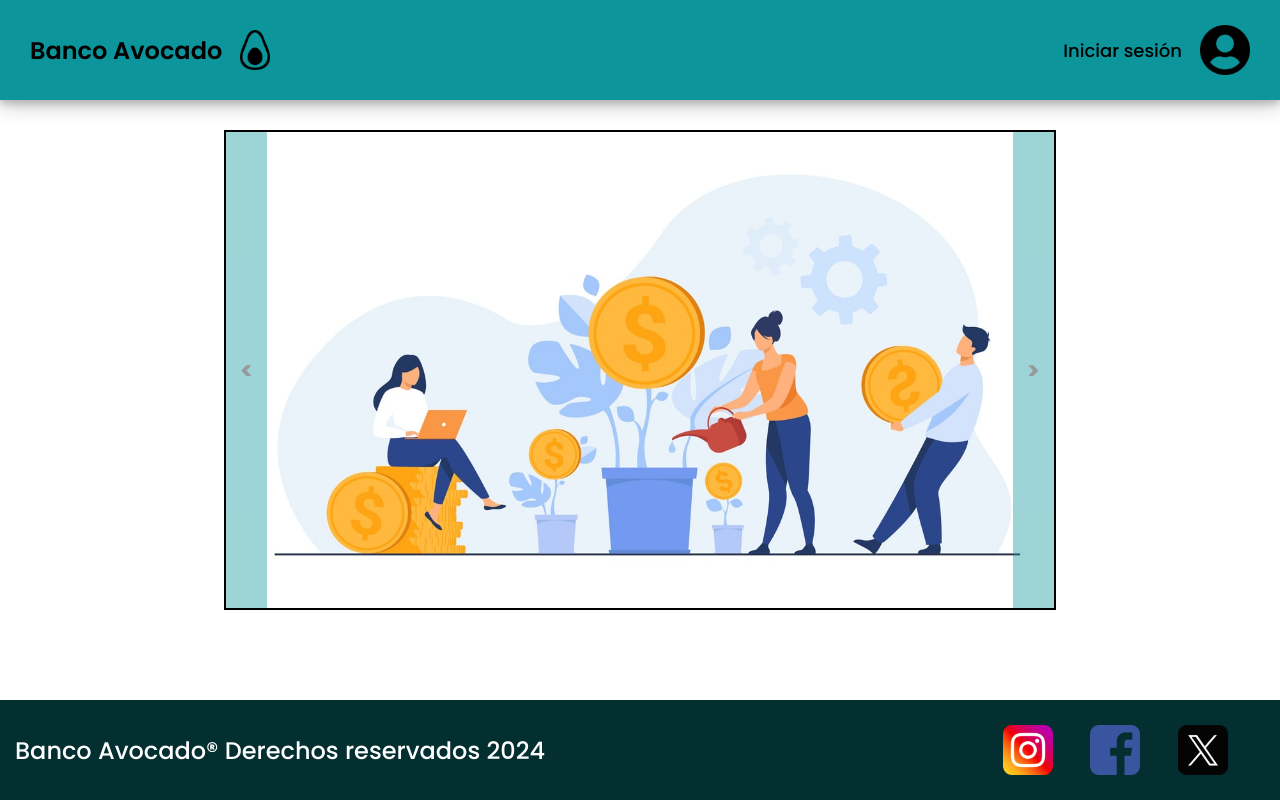
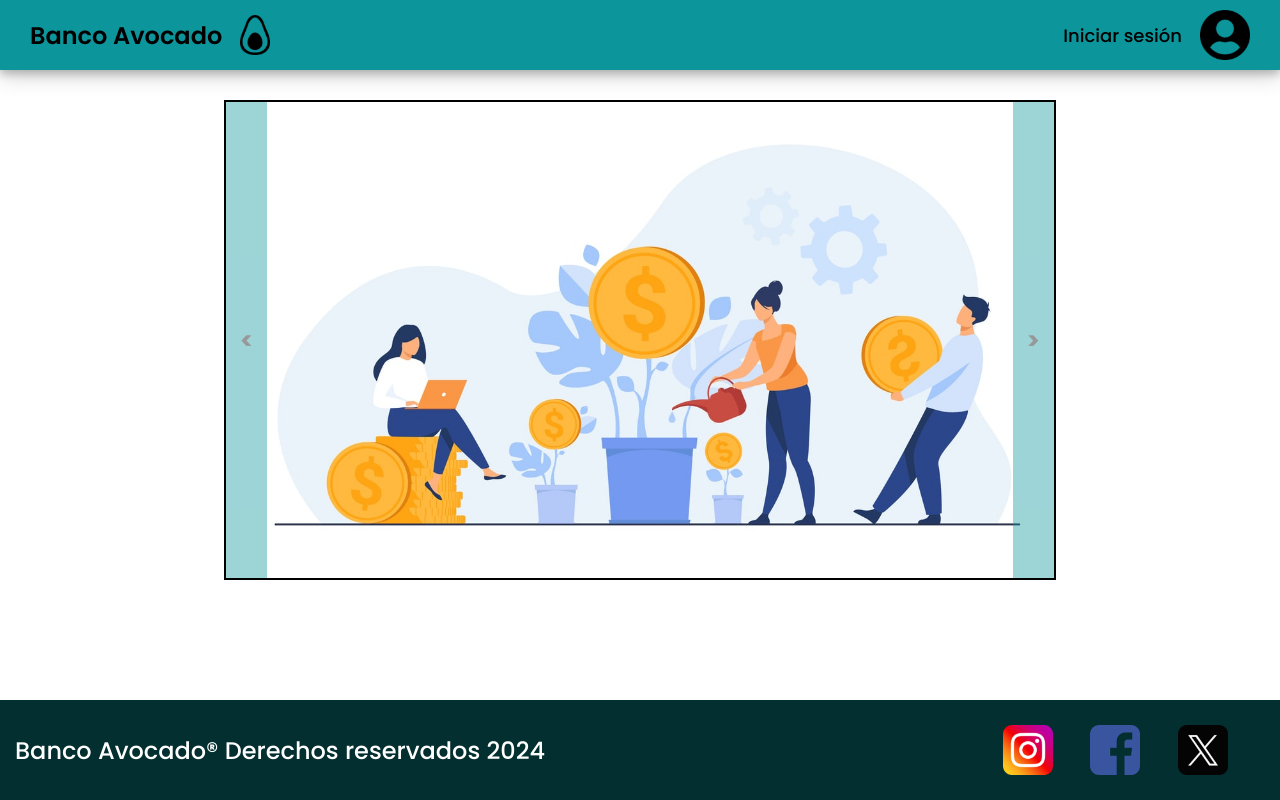
Before and after one commit to diegospina1/bank-application, an Angular app: page /home in a window 1280 px wide. Built offline with nearby package versions, Linux system fonts and the light colour scheme.

Commit message:
fix shared layout

```diff
--- a/src/app/home/carrousel/carrousel.component.css
+++ b/src/app/home/carrousel/carrousel.component.css
@@ -22,7 +22,7 @@ p {
   font-size: 24px;
   width: 5%;
   position: absolute;
-  background-color: #0c969c;
+  background-color: var(--header-color);
   align-content: center;
   text-align: center;
   z-index: 1;
--- a/src/app/shared/header/header.component.css
+++ b/src/app/shared/header/header.component.css
@@ -12,10 +12,10 @@
   display: flex;
   flex-direction: row;
   justify-content: space-between;
-  height: 100px;
+  height: auto;
   padding: 10px 30px;
   align-items: center;
-  background-color: #0c969c;
+  background-color: var(--header-color);
   box-shadow: 0 4px 8px 0 rgba(0, 0, 0, 0.2), 0 6px 20px 0 rgba(0, 0, 0, 0.19);
 }
 
--- a/src/styles.css
+++ b/src/styles.css
@@ -8,3 +8,7 @@ body{
   font-family: "Poppins", Helvetica, sans-serif;
   font-size: 16px;
 }
+
+:root{
+  --header-color: #0c969c;
+}
```
